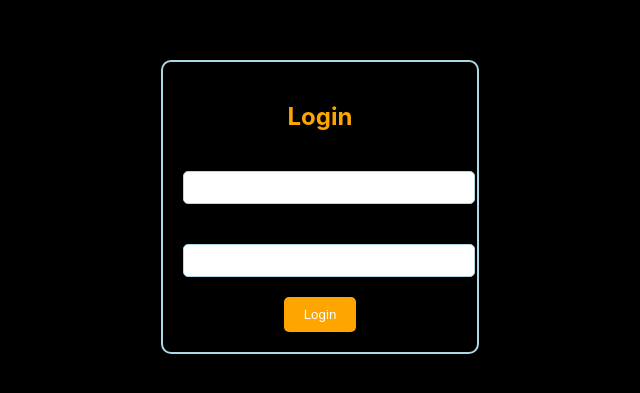
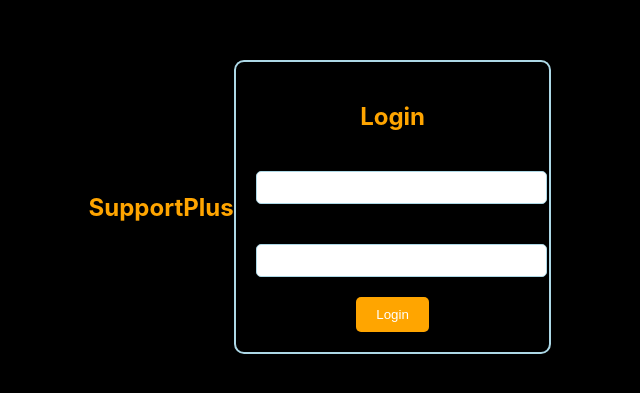
Before and after one commit to MrMatt1010/SupportPlus, a React (Create React App) app in the folder supportplus/: page / in a window 1280 px wide. Shown: the part 193-586 px from the top of the page, without its empty margins (320-960 px from the left). Built offline with nearby package versions, Linux system fonts and the light colour scheme.

Commit message:
React now running. CSS for dashboard needs to be completed

```diff
--- a/supportplus/package.json
+++ b/supportplus/package.json
@@ -10,7 +10,7 @@
     "node.js": "^0.0.1-security",
     "react": "^18.2.0",
     "react-dom": "^18.2.0",
-    "react-router-dom": "^6.22.3",
+    "react-router-dom": "^5.3.4",
     "react-scripts": "^5.0.1",
     "web-vitals": "^2.1.4"
   },
--- a/supportplus/src/App.js
+++ b/supportplus/src/App.js
@@ -11,7 +11,7 @@
       <Switch>
         <Route exact path="/" component={Login} />
         <Route path="/dashboard" component={Dashboard} />
-        {/* Other routes */}
+        {/* Add more routes if needed */}
       </Switch>
     </Router>
   );
--- a/supportplus/src/login.js
+++ b/supportplus/src/login.js
@@ -1,4 +1,4 @@
-// Login.js
+/*login.js */
 
 import React, { useState } from 'react';
 import { useHistory } from 'react-router-dom';
@@ -10,13 +10,14 @@
   const history = useHistory();
 
   const handleLogin = () => {
-    // Perform your login logic here, such as API calls or authentication
-    // For this example, let's assume login is successful and navigate to the dashboard
+    // Perform your login logic here
+    // Assuming login is successful, navigate to the dashboard
     history.push('/dashboard');
   };
 
   return (
     <div className="login-container">
+    <h2 style={{ color: 'orange' }}>SupportPlus</h2>
       <div className="login-form">
         <h2 style={{ color: 'orange' }}>Login</h2>
         <div className="input-group">
```
Also changed, not shown: 1 other file (tests, documents, lock files or other folders).
